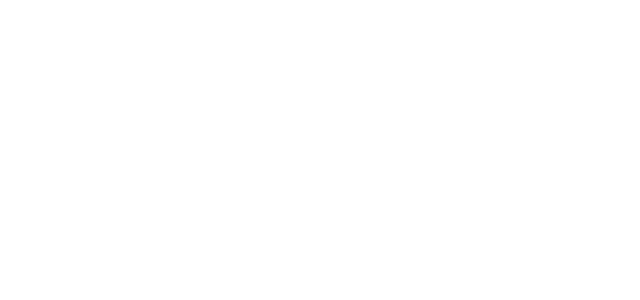
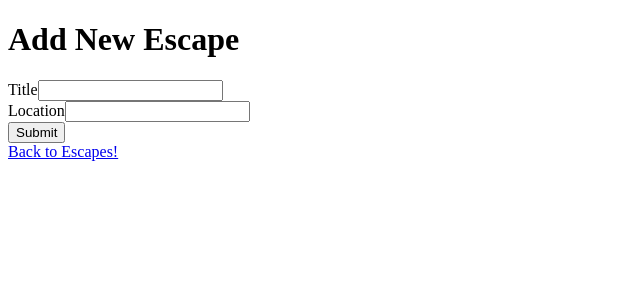
Before and after one commit to HarshArora-1205/Globetrotters, a React (Create React App) app in the folder client/: page /escapes/new in a window 1280 px wide. Before the commit this address had no page. Shown: the top 300 px of the page, without its empty margins (0-640 px from the left). Built offline with nearby package versions, Linux system fonts and the light colour scheme.

Commit message:
Created basic CRUD operations & Modified Routes

```diff
--- a/client/package.json
+++ b/client/package.json
@@ -9,6 +9,7 @@
     "axios": "^1.4.0",
     "react": "^18.2.0",
     "react-dom": "^18.2.0",
+    "react-router": "^6.14.1",
     "react-router-dom": "^6.14.1",
     "react-scripts": "5.0.1",
     "web-vitals": "^2.1.4"
--- a/client/src/App.js
+++ b/client/src/App.js
@@ -1,8 +1,12 @@
 import {BrowserRouter, Routes, Route} from "react-router-dom";
+import axios from 'axios';
 import Home from "./views/Home";
 import Escapes from "./views/escapes/Escapes";
+import Show from "./views/escapes/Show";
+import Edit from "./views/escapes/Edit";
+import New from "./views/escapes/New";
 
-
+axios.defaults.baseURL = "http://localhost:3001";
 
 function App() {
   return (
@@ -10,6 +14,9 @@ function App() {
       <Routes>
         <Route path="/" element={<Home />}/>
         <Route path="/escapes" element={<Escapes />}/>
+        <Route path="/escapes/:id" element={<Show />}/>
+        <Route path="/escapes/:id/edit" element={<Edit />}/>
+        <Route path="/escapes/new" element={<New />}/>
       </Routes>
     </BrowserRouter>
   );
--- /dev/null
+++ b/client/src/views/escapes/Edit.jsx
@@ -0,0 +1,56 @@
+import axios from 'axios';
+import React, { useState, useEffect } from 'react';
+import { useNavigate, useParams } from 'react-router';
+
+const New = () => {
+
+    const navigate = useNavigate();
+    const { id } = useParams();
+    const [escape, setEscape] = useState(undefined);
+
+    useEffect(() => {
+        axios
+            .get(`/escapes/${id}`)
+            .then((res) => {
+                setEscape(res.data.escape);
+            })
+    }, [id]);
+
+    const onFormSubmit = async (e) => {
+        e.preventDefault();
+        const escape = {
+            title: e.target[0].value,
+            location: e.target[1].value,
+        };
+        console.log(escape);
+        await axios
+                .put(`/escapes/${id}`, escape)
+                .then((res) => {
+                    navigate(`/escapes/${res.data}`)
+                })
+                .catch((err) => {
+                    console.log("Error in editing Escape: Edit JSX");
+                    console.log(err);
+                });
+    };
+  return (
+    <>
+        <h1>Edit Escape</h1>
+
+        <form onSubmit={onFormSubmit}>
+            <div>
+                <label htmlFor="title">Title</label>
+                <input type="text" id="title" name="escape[title]" defaultValue={escape?.title || ""}/>
+            </div>
+            <div>
+                <label htmlFor="location">Location</label>
+                <input type="text" id="location" name="escape[location]" defaultValue={escape?.location || ""}/>
+            </div>
+            <button>Submit</button>
+        </form>
+        <a href="/escapes">Back to Escapes!</a>
+    </>
+  )
+}
+
+export default New
--- a/client/src/views/escapes/Escapes.jsx
+++ b/client/src/views/escapes/Escapes.jsx
@@ -5,19 +5,26 @@ const Escapes = () => {
   const [escapes, setEscapes] = useState([]);
 
   useEffect(() => {
-    axios.get("http://localhost:3001/escapes").then((res) => {
-      setEscapes(res.data.escapes);
+    axios
+      .get("/escapes")
+      .then((res) => {
+        setEscapes(res.data.escapes);
+      })
+      .catch((err) => {
+        console.log("Error in fetching Escapes: Escapes JSX");
+        console.log(err);
     });
   }, []);
 
   return (
     <>
       <h1>All Escapes</h1>
+      <a href="/escapes/new">New!</a>
       <ul>
         {escapes?.length ? (
-          escapes.map((escape, index) => <li key={index}>{escape.title}</li>)
+          escapes.map((escape, index) => <li key={index}><a href={`/escapes/${escape._id}`}>{escape.title}</a></li>)
         ) : (
-          <h2>No Escapes found!</h2>
+          <h2>No Escape found!</h2>
         )}
       </ul>
     </>
--- /dev/null
+++ b/client/src/views/escapes/New.jsx
@@ -0,0 +1,44 @@
+import axios from 'axios';
+import React from 'react';
+import { useNavigate } from 'react-router';
+
+const New = () => {
+    const navigate = useNavigate();
+    const onFormSubmit = async (e) => {
+        e.preventDefault();
+        const escape = {
+            title: e.target[0].value,
+            location: e.target[1].value,
+        };
+        console.log(escape);
+        await axios
+                .post("/escapes/new", escape)
+                .then((res) => {
+                    navigate(`/escapes/${res.data}`);
+                })
+                .catch((err) => {
+                    console.log("Error in posting new Escape: New JSX");
+                    console.log(err);
+                });
+    };
+  return (
+    <>
+        <h1>Add New Escape</h1>
+
+        <form onSubmit={onFormSubmit}>
+            <div>
+                <label htmlFor="title">Title</label>
+                <input type="text" id="title" name="escape[title]" />
+            </div>
+            <div>
+                <label htmlFor="location">Location</label>
+                <input type="text" id="location" name="escape[location]" />
+            </div>
+            <button>Submit</button>
+        </form>
+        <a href="/escapes">Back to Escapes!</a>
+    </>
+  )
+}
+
+export default New
--- /dev/null
+++ b/client/src/views/escapes/Show.jsx
@@ -0,0 +1,55 @@
+import React, { useEffect, useState} from 'react';
+import axios from 'axios';
+import { useNavigate, useParams } from 'react-router';
+
+const Show = () => {
+    const navigate = useNavigate();
+    const [escape, setEscape] = useState({});
+    const { id } = useParams();
+
+    const onDelete = () => {
+        axios
+            .delete(`/escapes/${id}`)
+            .then((res) => {
+                if(res.status === 200){
+                    navigate(`/escapes`);
+                }
+            })
+            .catch((err) => {
+                console.log("Error Deleting Escape: Show JSX");
+                console.log(err);
+            })
+    }
+
+    useEffect(() => {
+        axios
+            .get(`/escapes/${id}`)
+            .then((res) => {
+                setEscape(res.data.escape);
+            })
+            .catch((err) => {
+                console.log("Error in displaying Escape: Show JSX");
+                console.log(err);
+            });
+    }, [id]);
+
+    return (
+        <>
+            {
+                escape ? (
+                    <>
+                        <h1>{ escape.title }</h1>
+                        <h4>{ escape.location }</h4>
+                    </>
+                ) : (
+                    <h2>No Escape found!</h2>
+                )
+            }
+            <button onClick={onDelete}>Delete Escape!</button>
+            <a href={`/escapes/${id}/edit`}>Edit Escape!</a>
+            <a href="/escapes">Back to Escapes!</a>
+        </>
+    )
+}
+
+export default Show
```
Also changed, not shown: 2 other files (tests, documents, lock files or other folders).
